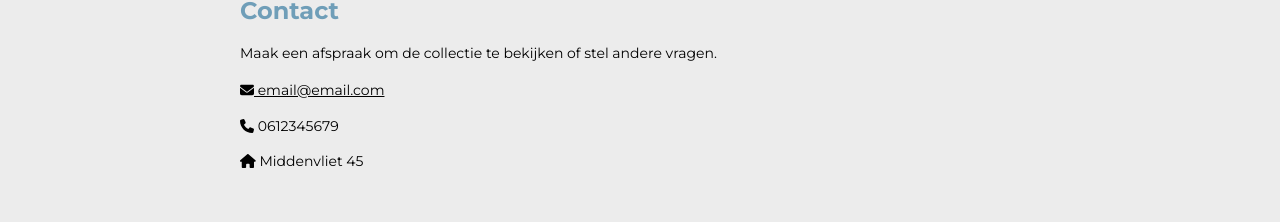
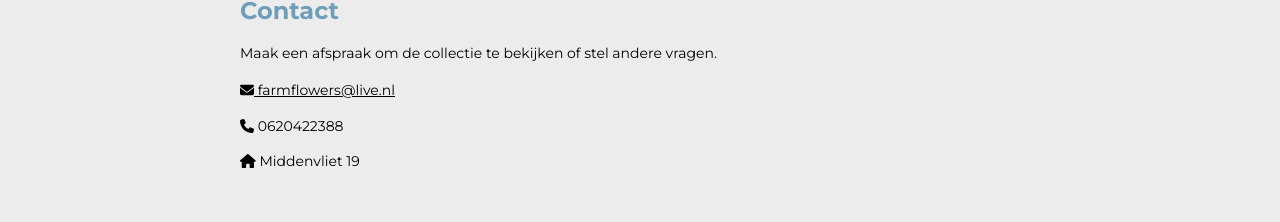
Before and after one commit to Mennovlaming/showroom, a React (Vite) app: page /Contact in a window 1280 px wide. Shown: the part 279-501 px from the top of the page. Built offline with nearby package versions, Linux system fonts and the light colour scheme.

Commit message:
contact change

```diff
--- a/src/pages/Contact/Contact.jsx
+++ b/src/pages/Contact/Contact.jsx
@@ -21,9 +21,9 @@ const Contact = () => {
                 Contact
                 </h2>
                 <p>Maak een afspraak om de collectie te bekijken of stel andere vragen.</p>
-                <a onClick={mailLink}><FontAwesomeIcon icon={faEnvelope} /> email@email.com</a>
-                <p><FontAwesomeIcon icon={faPhone} /> 0612345679</p>
-                <p><FontAwesomeIcon icon={faHome} /> Middenvliet 45</p>
+                <a onClick={mailLink}><FontAwesomeIcon icon={faEnvelope} /> farmflowers@live.nl</a>
+                <p><FontAwesomeIcon icon={faPhone} /> 0620422388</p>
+                <p><FontAwesomeIcon icon={faHome} /> Middenvliet 19</p>
 
             </div>
         </main>
```
